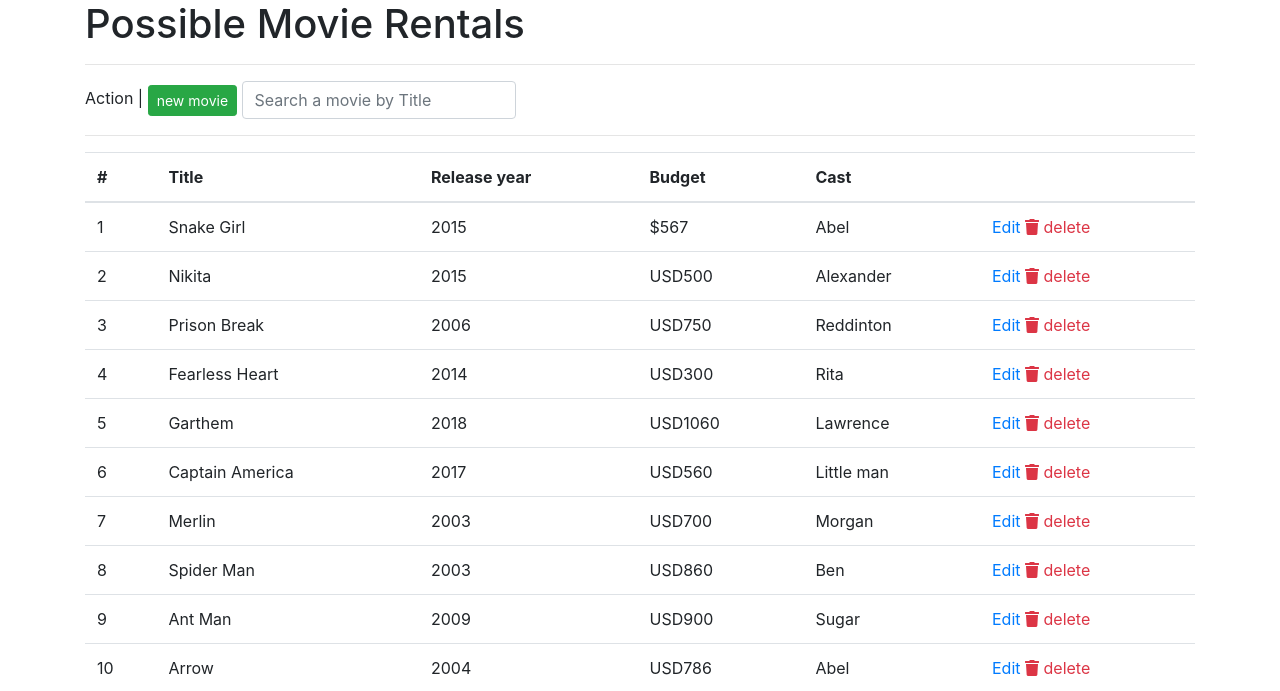
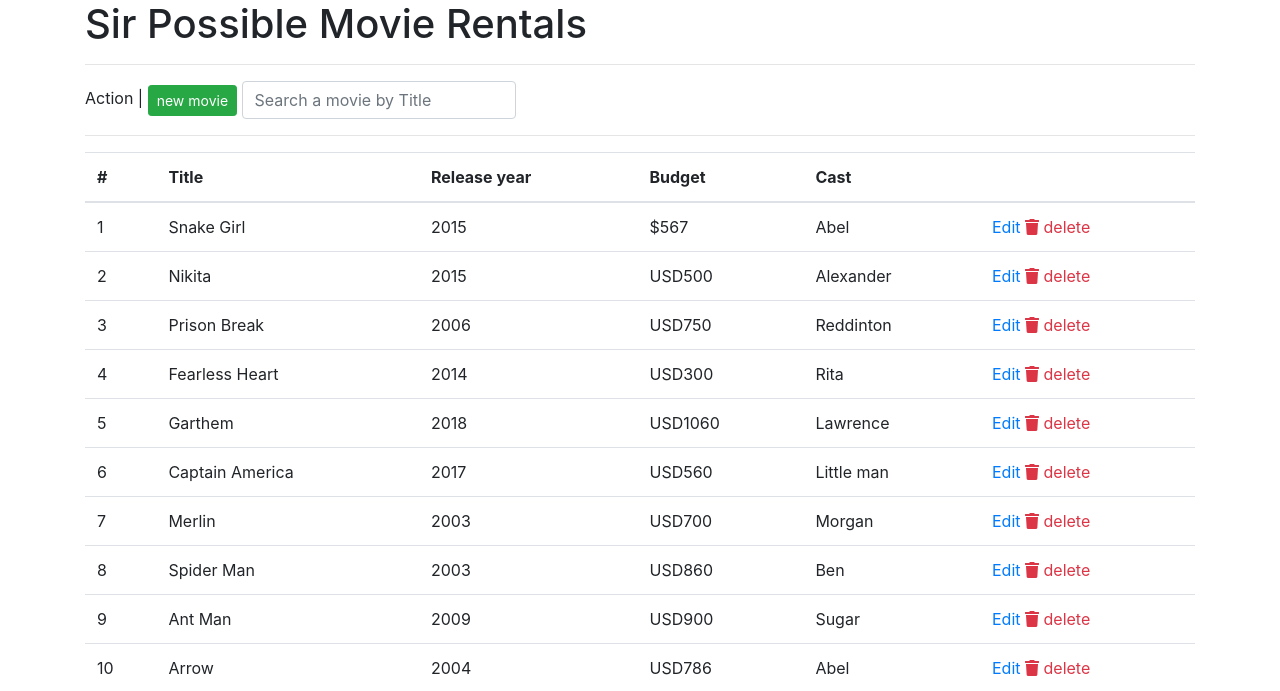
Before and after one commit to AMAMAT-Hub/HW5_D4Q1SB2ML9, a Flask app: page / in a window 1280 px wide. Shown: the top 691 px of the page. Run offline with Flask 2, Linux system fonts and the light colour scheme; data comes from the database, SQL or seed files in the repository; some libraries are stand-ins or nearby versions.

Commit message:
initial commit

```diff
--- a/templates/index.html
+++ b/templates/index.html
@@ -1,6 +1,6 @@
 {% extends 'base.html' %} {% block main %}
 
-<h1>Possible Movie Rentals</h1>
+<h1>Sir Possible Movie Rentals</h1>
 
 <hr />
 
```
